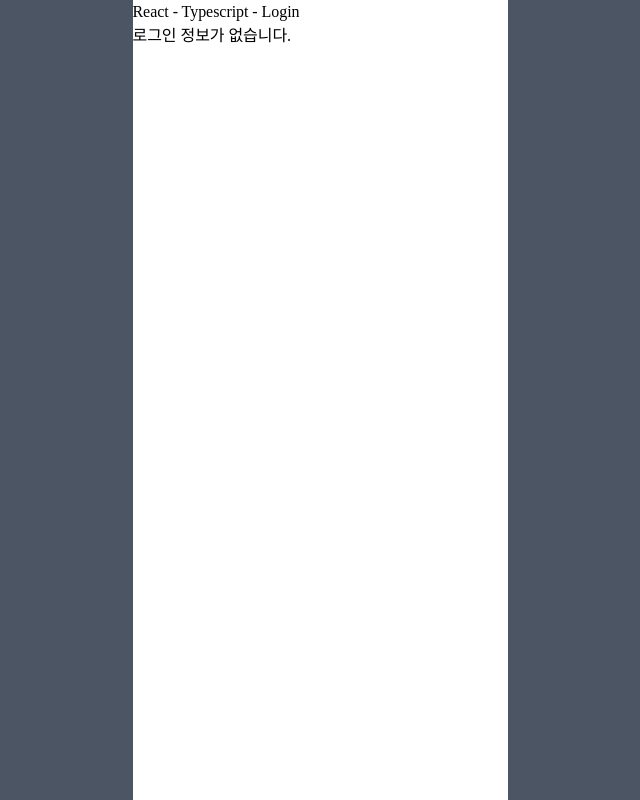
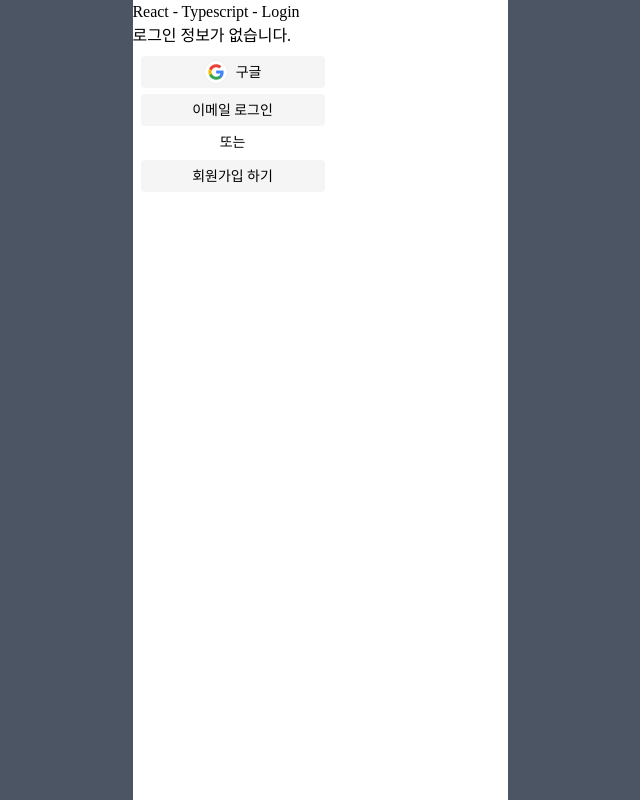
Before and after one commit to suziebelle003/perfitt_project, a React (Vite) app: page /signin in a window 1280 px wide. Shown: the whole page, without its empty margins (320-960 px from the left). Built offline with nearby package versions, Linux system fonts and the light colour scheme; no server answers; a web font is replaced by a local one.

Commit message:
feat : file 이동 및 google 로그인버튼 연결 완료

```diff
--- a/src/App.tsx
+++ b/src/App.tsx
@@ -1,9 +1,20 @@
+import { useEffect, useState } from 'react';
 import ChatWindow from './components/contents/chat/chatwindow/ChatWindow';
+import SignIn from './pages/SignIn';
+import Signup from './pages/SignUp';
+import { auth } from './service/firebase';
 
 export default function App() {
-  return (
-    <>
-      <ChatWindow />
-    </>
-  );
+  const [isLoading, setIsLoading] = useState(true);
+  const init = async () => {
+    // 최초 인증 상태가 완료될 때 실행되는 Promise를 return
+    // Firebase가 쿠키와 토큰을 읽고 백엔드와 소통해서 로그인 여부를 확인하는 동안 기다림
+    await auth.authStateReady();
+    setIsLoading(false);
+  };
+
+  useEffect(() => {
+    init();
+  }, []);
+  return <></>;
 }
--- a/src/components/contents/signin/SignInSocialBtn.tsx
+++ b/src/components/contents/signin/SignInSocialBtn.tsx
@@ -1,53 +1,68 @@
-import '../../css/fonts.css';
-import '../../css/tailwind.css';
-import googleLogo from '../../assets/images/google-logo.png';
+import '../../../css/fonts.css';
+import '../../../css/tailwind.css';
+import googleLogo from '../../../assets/images/google-logo.png';
+import { useState } from 'react';
+import { GoogleAuthProvider, signInWithPopup } from 'firebase/auth';
+import { auth } from '../../../service/firebase';
 
 const SignInSocialBtn = () => {
-  const onClickSociallogin = () => {};
+  const [userData, setUserData] = useState<any>(null); // userData 상태 타입 지정
+
+  const handleGoogleLogin = async () => {
+    const provider = new GoogleAuthProvider();
+    try {
+      const result = await signInWithPopup(auth, provider);
+      setUserData(result.user); // 로그인 후 사용자 데이터를 상태에 설정
+      console.log(result);
+    } catch (error) {
+      console.error('구글 로그인 실패:', error);
+    }
+  };
+
+  const handleEmailLogin = () => {
+    // 이메일 로그인 핸들러 구현
+    console.log('이메일 로그인 클릭됨');
+  };
+
+  const handleSignUp = () => {
+    // 회원가입 핸들러 구현
+    console.log('회원가입 클릭됨');
+  };
+
   return (
-    <>
-      <div
-        className='w-[200px] h-[190px]'
-        id='social_sign-in_buttons'
-      >
+    <div id='social_sign-in_buttons'>
       <div
         className='flex flex-col p-[8px] gap-[6px] text-[14px] font-normal'
         id='social_button_wrapper'
       >
         <button
-            onClick={onClickSociallogin}
+          onClick={handleGoogleLogin}
           className='flex items-center justify-center w-[184px] h-[32px] rounded-[4px] bg-[#F5F5F5]'
         >
-            <div
-              className='flex justify-center items-center
-                w-[24px] h-[24px] mr-2
-                bg-white rounded-full
-                border border-[#EEEEEE]'
-            >
+          <div className='flex justify-center items-center w-[24px] h-[24px] mr-2 bg-white rounded-full border border-[#EEEEEE]'>
             <img
               className='w-[16px] h-[16px]'
               src={googleLogo}
-                alt='google logo'
+              alt='Google logo'
             />
           </div>
           구글
         </button>
         <button
-            onClick={onClickSociallogin}
+          onClick={handleEmailLogin}
           className='w-[184px] h-[32px] rounded-[4px] bg-[#F5F5F5]'
         >
           이메일 로그인
         </button>
         <span className='text-center w-[184px] h-[22px]'>또는</span>
         <button
-            onClick={onClickSociallogin}
+          onClick={handleSignUp}
           className='w-[184px] h-[32px] rounded-[4px] bg-[#F5F5F5]'
         >
           회원가입 하기
         </button>
       </div>
     </div>
-    </>
   );
 };
 
--- a/src/components/contents/signup/SUInfo.tsx
+++ b/src/components/contents/signup/SUInfo.tsx
@@ -8,7 +8,6 @@ import { FormValues } from '../../../types/sign';
 import { createUserWithEmailAndPassword } from '@firebase/auth';
 import { auth } from '../../../service/firebase';
 import { useNavigate } from 'react-router-dom';
-import SignIn from '../../../pages/SignIn';
 function SUInfo() {
   const [state, setState] = useState<'start' | 'end'>('start');
   const navigate = useNavigate();
--- a/src/pages/SignIn.tsx
+++ b/src/pages/SignIn.tsx
@@ -1,5 +1,6 @@
 import { useContext } from 'react';
-import { AuthContext } from '../components/common/AuthContext';
+import { AuthContext } from '../service/AuthContext';
+import SignInSocialBtn from '../components/contents/signin/SignInSocialBtn';
 
 const SignIn = () => {
   const userInfo = useContext(AuthContext);
@@ -17,6 +18,7 @@ const SignIn = () => {
           <p>로그인 정보가 없습니다.</p>
         </div>
       )}
+      <SignInSocialBtn />
     </>
   );
 };
--- a/src/router/index.tsx
+++ b/src/router/index.tsx
@@ -3,7 +3,7 @@ import App from '../App';
 import DefaultLayout from '../layout/DefaultLayout';
 import { getAuth } from 'firebase/auth';
 import SignIn from '../pages/SignIn';
-import AuthProvider from '../components/common/AuthProvider';
+import AuthProvider from '../service/AuthProvider';
 const auth = getAuth();
 console.log(auth);
 
--- a/src/components/common/AuthContext.tsx
+++ b/src/service/AuthContext.tsx
@@ -1,4 +1,4 @@
 import React from 'react';
 import { User } from '@firebase/auth';
-
+//Firebase 인증 상태를 애플리케이션의 하위 컴포넌트에 전달
 export const AuthContext = React.createContext<User | null>(null);
--- a/src/components/common/AuthProvider.tsx
+++ b/src/service/AuthProvider.tsx
@@ -1,12 +1,12 @@
 import { User } from '@firebase/auth';
 import { useEffect, useState, ReactNode } from 'react';
 import { AuthContext } from './AuthContext';
-import { auth } from '../../service/firebase';
+import { auth } from './firebase';
 
 interface AuthProviderProps {
   children: ReactNode;
 }
-
+//Firebase 인증과 React Context를 이용한 상태 관리
 const AuthProvider: React.FC<AuthProviderProps> = ({ children }) => {
   const [user, setUser] = useState<User | null>(null);
 
--- a/src/service/firebase.tsx
+++ b/src/service/firebase.tsx
@@ -2,6 +2,8 @@
 import { initializeApp } from 'firebase/app';
 import { getAnalytics } from 'firebase/analytics';
 import { getAuth } from 'firebase/auth';
+import { getFirestore } from 'firebase/firestore';
+
 // TODO: Add SDKs for Firebase products that you want to use
 // https://firebase.google.com/docs/web/setup#available-libraries
 
@@ -21,3 +23,4 @@ const firebaseConfig = {
 export const app = initializeApp(firebaseConfig);
 export const analytics = getAnalytics(app);
 export const auth = getAuth(app);
+export const db = getFirestore(app);
```
Lines whose indentation alone changed are shown as unchanged.
